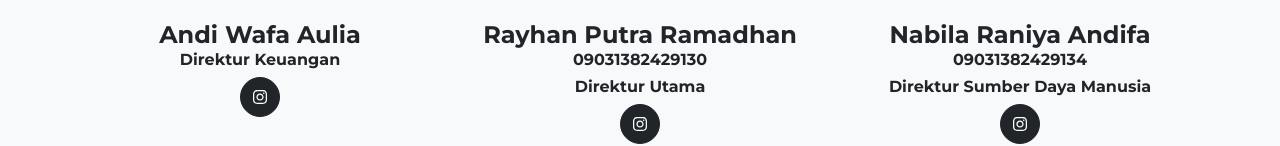
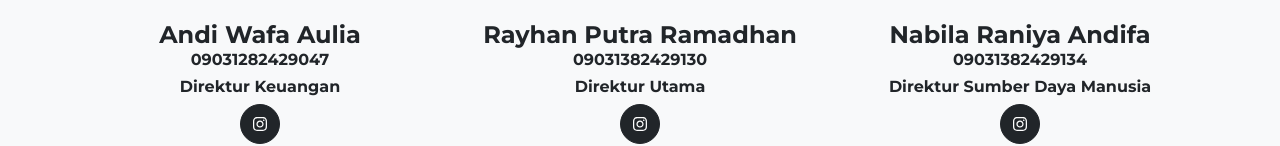
Before and after one commit to AndWF/WebsiteTayota, a plain HTML site: page index.html in a window 1280 px wide. Shown: the part 5992-6138 px from the top of the page. Drawn offline with nearby package versions, Linux system fonts and the light colour scheme.

Commit message:
Update index.html

```diff
--- a/index.html
+++ b/index.html
@@ -262,6 +262,7 @@
                         <div class="team-member">
                             <img class="mx-auto rounded-circle" src="assets/img/team/wafa.PNG" alt="..." />
                             <h4>Andi Wafa Aulia</h4>
+                            <h6>09031282429047</h6>
                             <h6>Direktur Keuangan</h6>
                             <h6></h6>
                             <a style="text-align: justify;" class="btn btn-dark btn-social mx-2" href="https://www.instagram.com/andiwafaaaulia?igsh=MTZ0c2xlbGRvMGd1cQ==" aria-label="Parveen Anand Twitter Profile"><i class="fab fa-instagram"></i></a>
```
